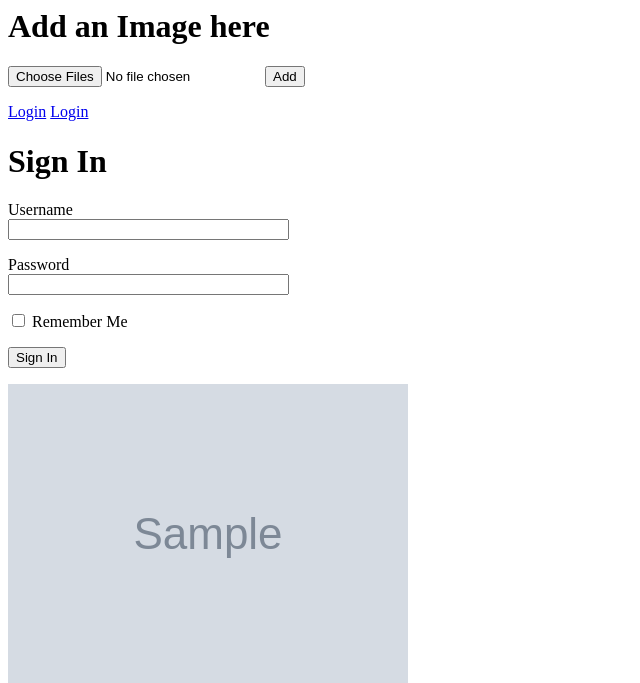
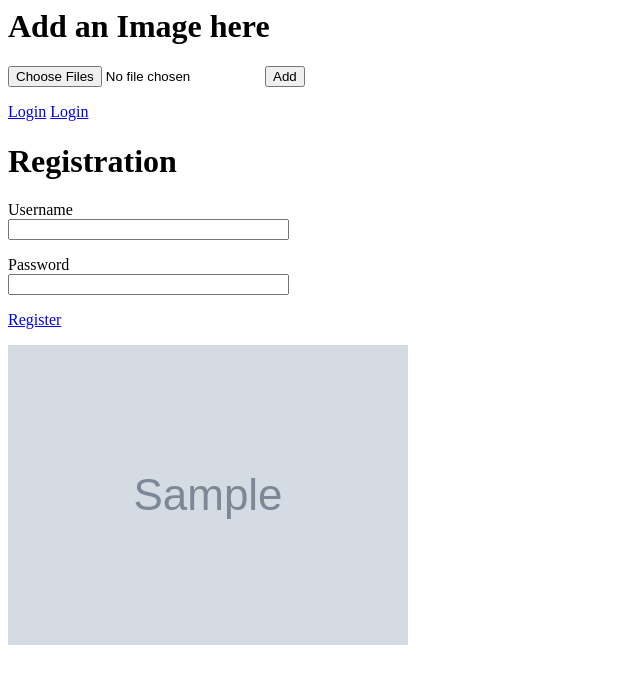
Before and after one commit to peterghrong/shoppie, a Flask app: template myproject/templates/register.html in a window 1280 px wide. Shown: the top 683 px of the page, without its empty margins (0-640 px from the left). Run offline with Flask 2, Linux system fonts and the light colour scheme; tables that the repository leaves empty hold one stand-in row (values such as "Sample post"); the template is opened without the code that fills it: values that come from a table or form of the project are taken from there, most other values are stand-ins (such as "Sample title", 1, 10 or a date in 2020); grey boxes marked "Sample" are stand-in pictures.

Commit message:
new registration

```diff
--- a/myproject/app.py
+++ b/myproject/app.py
@@ -28,6 +28,12 @@ class LoginForm(FlaskForm):
     submit = SubmitField('Sign In')
 
 
+class Register(FlaskForm):
+    username = StringField('Username', validators=[DataRequired()])
+    password = password = PasswordField(
+        'Password', validators=[DataRequired()])
+
+
 class User(db.Model):
     id = db.Column(db.Integer, primary_key=True)
     username = db.Column(db.String(64), index=True, unique=True)
@@ -48,6 +54,21 @@ def index():
     return render_template("gallery.html", pictures=pictures)
 
 # helper function to check for allowed_files, increase security
+
+
+@app.route('/register', methods=["GET", "POST"])
+def registration():
+    register = Register()
+    if register.validate_on_submit():
+        new_user = User()
+        # id field is automatically populated
+        new_user.username = register.username.data
+        new_user.password_hash = register.username.data
+        db.session.add(new_user)
+        db.session.commit()
+        return redirect(url_for('index'))
+
+    return render_template('register.html', register=register)
 
 
 @app.route('/login', methods=["GET", "POST"])
--- a/myproject/templates/register.html
+++ b/myproject/templates/register.html
@@ -1,18 +1,17 @@
 {%extends "gallery.html" %} {%block content%}
 <div>
-    <h1>Sign In</h1>
-    <form action="/register" method="post" novalidate>
-        {{ form.hidden_tag() }}
+    <h1>Registration</h1>
+    <form action="" method="post" novalidate>
+        {{ register.hidden_tag() }}
         <p>
-            {{ form.username.label }}<br />
-            {{ form.username(size=32) }}
+            {{ register.username.label }}<br />
+            {{ register.username(size=32) }}
         </p>
         <p>
-            {{ form.password.label }}<br />
-            {{ form.password(size=32) }}
+            {{ register.password.label }}<br />
+            {{ register.password(size=32) }}
         </p>
-        <p>{{ form.remember_me() }} {{ form.remember_me.label }}</p>
-        <p>{{ form.submit() }}</p>
+        <p type="submit"><a href="/register" value="Register">Register</a></p>
     </form>
 </div>
 {%endblock%}
```
